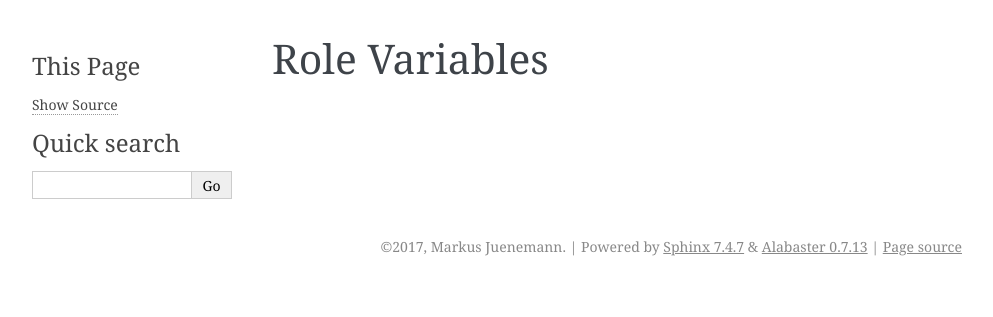
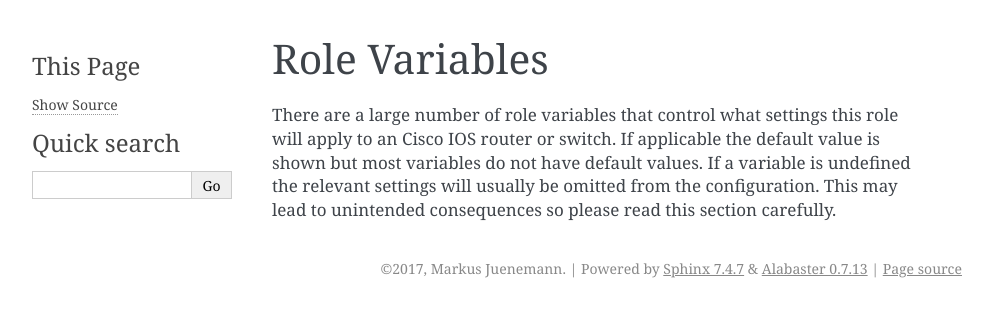
Before and after one commit to mjuenema/ansible-role-secure-cisco-ios, a Sphinx documentation site: the page built from docs/source/variables.rst, in a window 1280 px wide. Shown: the top 317 px of the page, without its empty margins (148-1141 px from the left). Built offline with Sphinx 7.4.7, drawn with Linux system fonts in a browser that asks for light colours.

Commit message:
Update variables.rst

```diff
--- a/docs/source/variables.rst
+++ b/docs/source/variables.rst
@@ -1,3 +1,10 @@
 **************
 Role Variables
 **************
+
+There are a large number of role variables that control what settings
+this role will apply to an Cisco IOS router or switch. If applicable the
+default value is shown but most variables do not have default values. If
+a variable is undefined the relevant settings will usually be omitted
+from the configuration. This may lead to unintended consequences so
+please read this section carefully.
```
